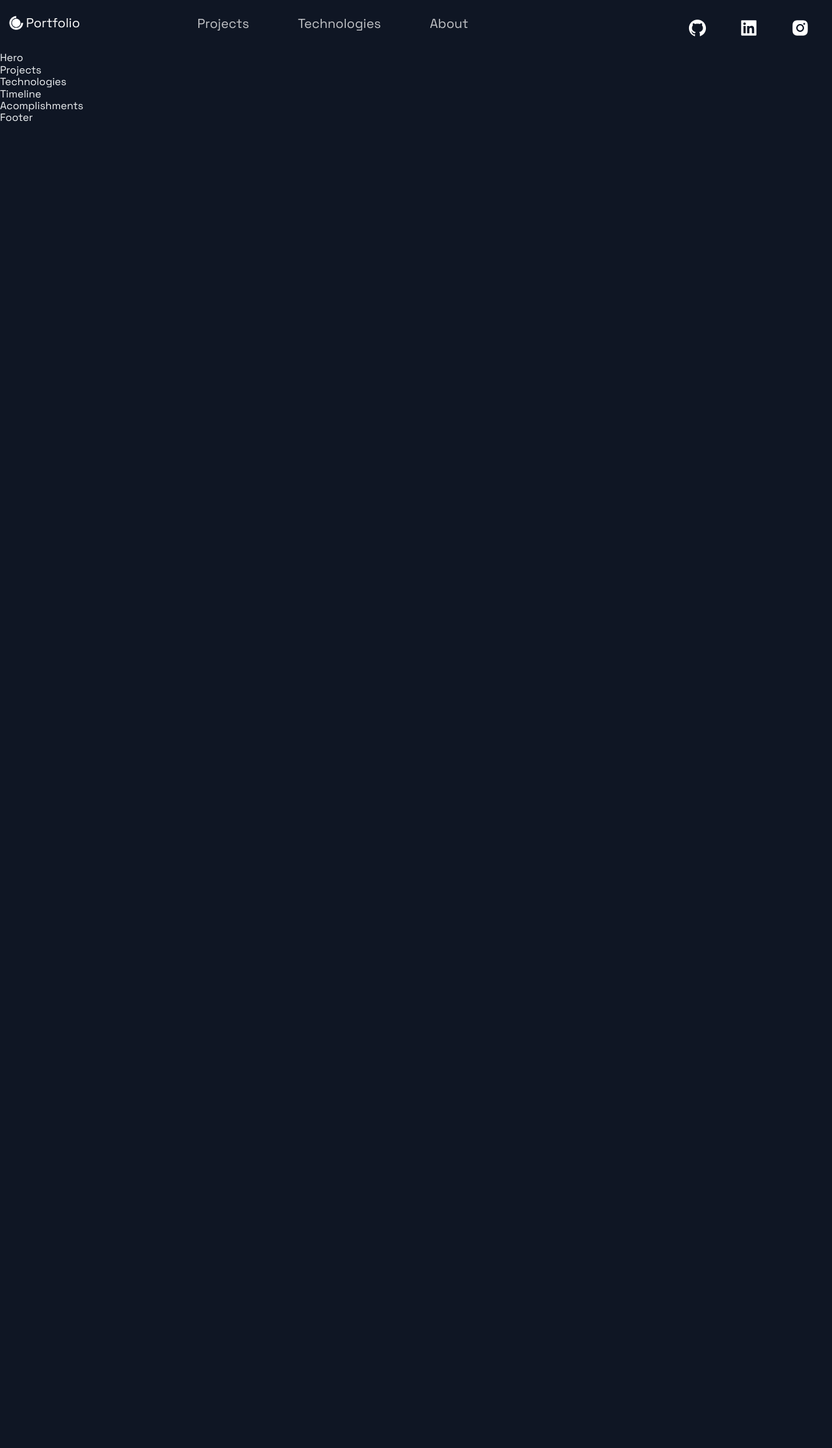
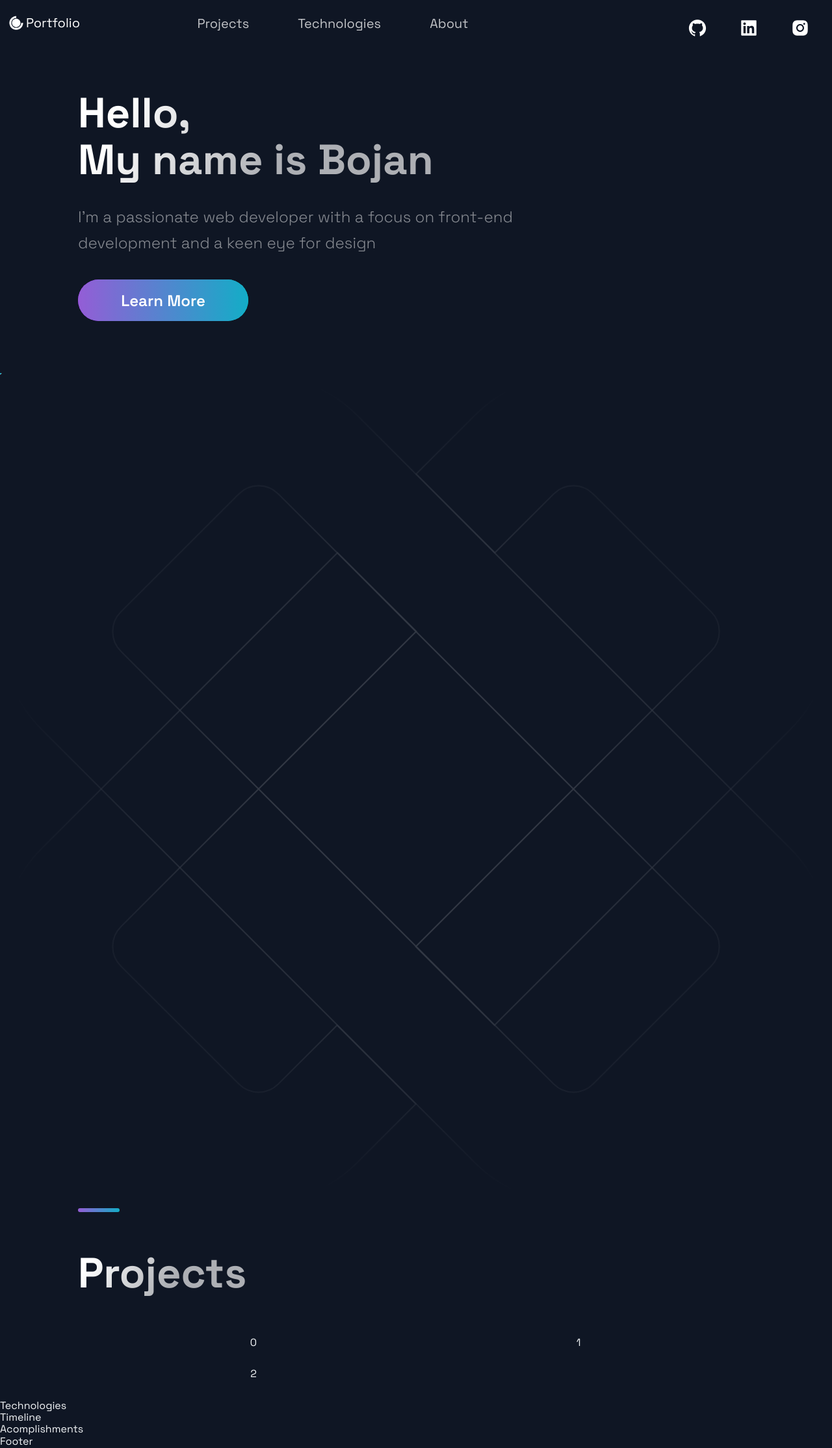
Before and after one commit to bokigolic/portfolio, a Next.js app: page / in a window 1280 px wide. Shown: the whole page at 65% size. Before the commit the page ends 800 px from the top, so only its background shows below. Built offline with nearby package versions, Linux system fonts and the light colour scheme.

Commit message:
work on project section, add animations

```diff
--- a/src/components/Hero/Hero.js
+++ b/src/components/Hero/Hero.js
@@ -5,9 +5,18 @@ import Button from '../../styles/GlobalComponents/Button';
 import { LeftSection } from './HeroStyles';
 
 const Hero = (props) => (
-  <div>
-    Hero
-  </div>
+  <Section row nopadding>
+    <LeftSection>
+      <SectionTitle main center>
+        Hello,  <br />
+        My name is Bojan
+      </SectionTitle>
+      <SectionText>I'm a passionate web developer with a focus on front-end development and a keen eye for design</SectionText>
+      <Button onClick={() => window.location = 'https://bojangolic.com/'}>Learn More</Button>
+
+    </LeftSection>
+
+  </Section>
 );
 
 export default Hero;
--- a/src/components/Projects/Projects.js
+++ b/src/components/Projects/Projects.js
@@ -5,9 +5,19 @@ import { Section, SectionDivider, SectionTitle } from '../../styles/GlobalCompon
 import { projects } from '../../constants/constants';
 
 const Projects = () => (
-  <div>
-    Projects
-  </div>
+  <Section nopadding id='projects'>
+    <SectionDivider />
+      <SectionTitle main>Projects</SectionTitle>
+      <GridContainer>
+        {[0,1,2].map((project) =>(
+          <div>
+            {project}
+          </div>
+        ))}
+      </GridContainer>
+
+
+  </Section>
 );
 
 export default Projects;
--- a/src/pages/index.js
+++ b/src/pages/index.js
@@ -12,7 +12,7 @@ const Home = () => {
     <Layout>
       {/* <Section grid> */}
         <Hero />
-        {/* <BgAnimation /> */}
+        <BgAnimation />
       {/* </Section> */}
       <Projects />
       <Technologies />
```
Also changed, not shown: 1 other file (tests, documents, lock files or other folders).
